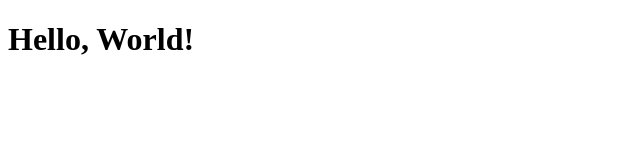
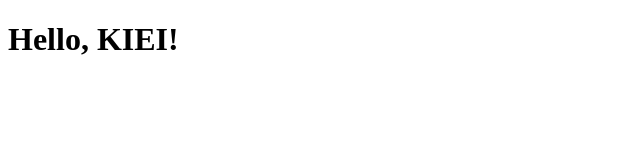
Before and after one commit to desaineel93/week2-lab, a plain HTML site: page index.html in a window 1280 px wide. Shown: the full height of the page, 0-640 px from the left. Drawn offline with Linux system fonts and the light colour scheme.

Commit message:
New change

```diff
--- a/index.html
+++ b/index.html
@@ -6,6 +6,6 @@
     <title>Hello</title>
 </head>
 <body>
-    <h1>Hello, World!</h1>
+    <h1>Hello, KIEI!</h1>
 </body>
 </html>
```
